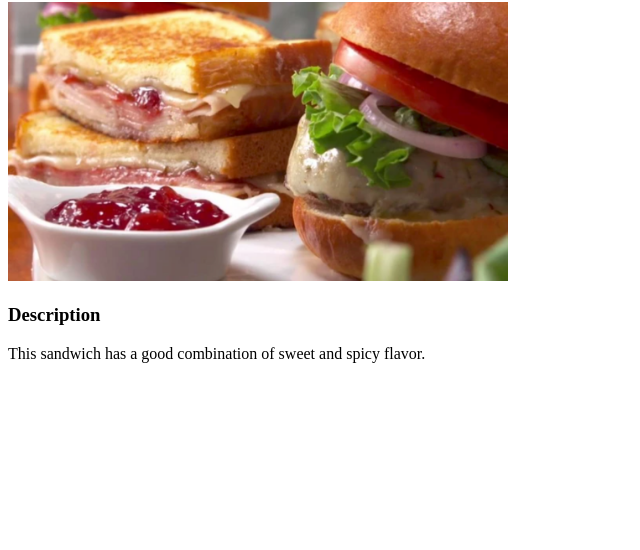
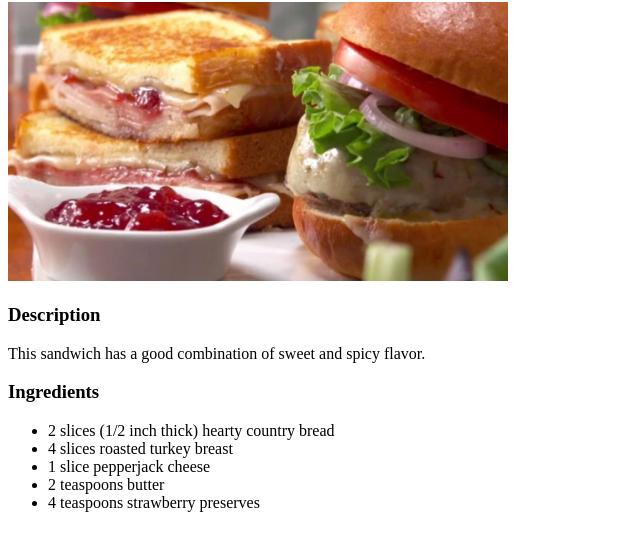
Before and after one commit to Goheshi/odin-recipes, a plain HTML site: page recipes/sweet-and-spicy-turkey-sandwich.html in a window 1280 px wide. Shown: the part 78-628 px from the top of the page, without its empty margins (0-640 px from the left). Drawn offline with Linux system fonts and the light colour scheme.

Commit message:
Add ingredients

```diff
--- a/recipes/sweet-and-spicy-turkey-sandwich.html
+++ b/recipes/sweet-and-spicy-turkey-sandwich.html
@@ -11,6 +11,14 @@
     <img src="../img/sweet-and-spicy-turkey-sandwich.png" width="500" alt="sweet-and-spicy-turkey-sandwich">
     <h3>Description</h3>
     <p>This sandwich has a good combination of sweet and spicy flavor.</p>
+    <h3>Ingredients</h3>
+    <ul>
+        <li>2 slices (1/2 inch thick) hearty country bread</li>
+        <li>4 slices roasted turkey breast</li>
+        <li>1 slice pepperjack cheese</li>
+        <li>2 teaspoons butter</li>
+        <li>4 teaspoons strawberry preserves</li>
+    </ul>
 </body>
 
 </html>
```
